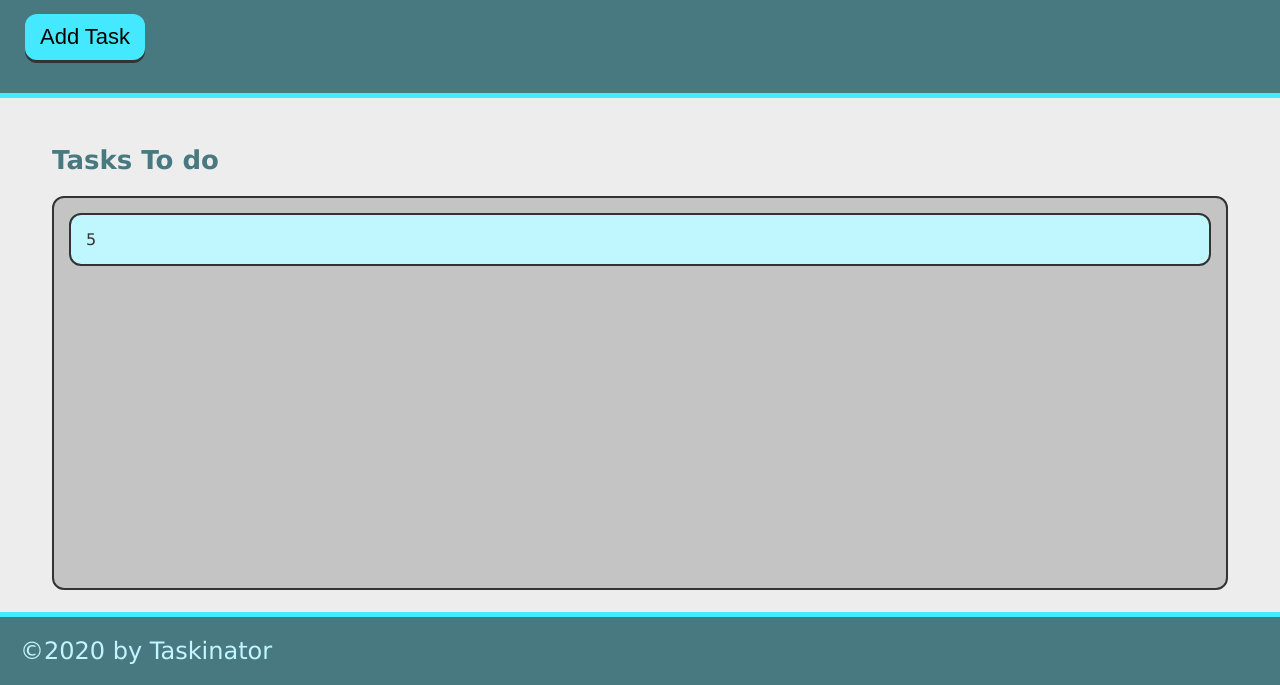
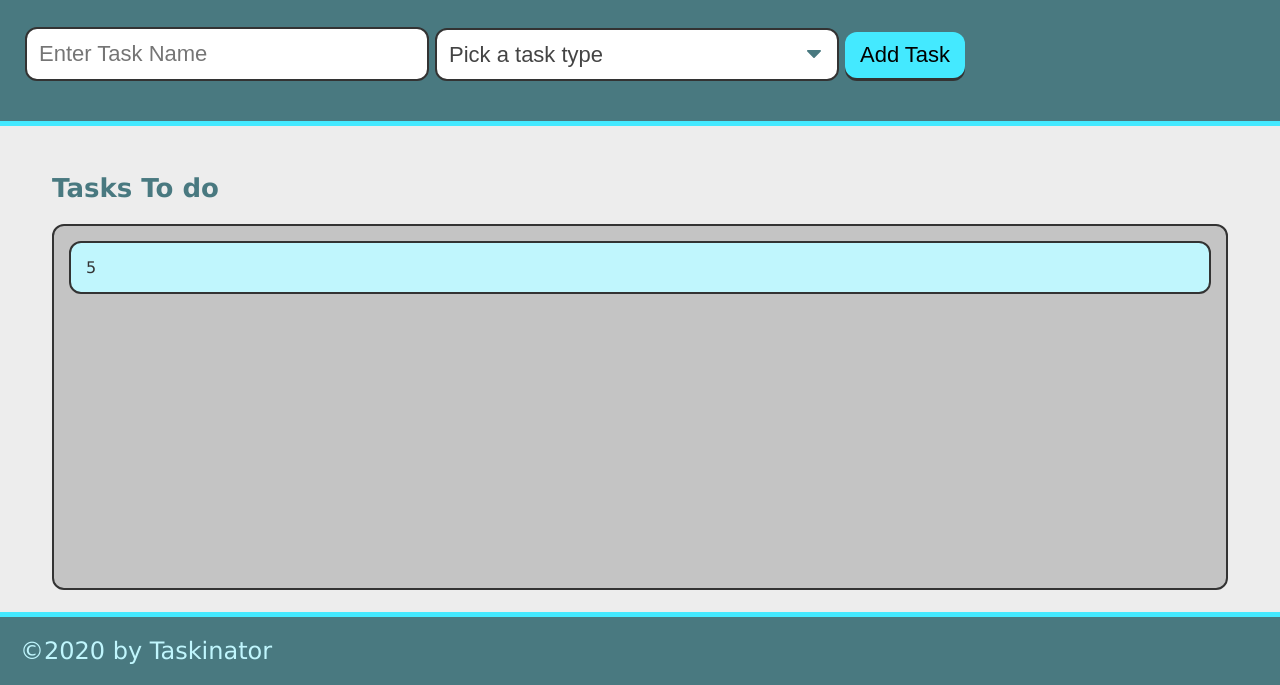
Before and after one commit to fullstackneo/Taskinator, a plain HTML site: page index.html in a window 1280 px wide. Shown: the part 115-800 px from the top of the page. Drawn offline with Linux system fonts and the light colour scheme.

Commit message:
add submit area

```diff
--- a/assets/css/style.css
+++ b/assets/css/style.css
@@ -57,6 +57,9 @@ form input {
 form .form-group {
   margin: 10px 6px 10px 0;
   flex: 1;
+  display: flex;
+
+  /* align-items: center; */
 }
 
 footer {
@@ -228,5 +231,4 @@ footer {
   .task-list-wrapper {
     flex-basis: 100%;
   }
-
 }
--- a/index.html
+++ b/index.html
@@ -11,7 +11,22 @@
     <header>
       <h1 class="page-title">Taskinator</h1>
       <p>Click the button below to add a new task!</p>
-      <button class="btn" id="save-task">Add Task</button>
+      <form action="" id="task-form">
+        <div class="form-group">
+          <input type="text" name="task-name" class="text-input" placeholder="Enter Task Name" />
+        </div>
+        <div class="form-group">
+          <select name="task-type" class="select-dropdown">
+            <option value="" disabled selected>Pick a task type</option>
+            <option value="Print">Print</option>
+            <option value="Web">Web</option>
+            <option value="Mobile">Mobile</option>
+          </select>
+        </div>
+        <div class="form-group">
+          <button class="btn" id="save-task" type="submit">Add Task</button>
+        </div>
+      </form>
     </header>
     <main class="page-content">
       <section class="task-list-wrapper">
```
